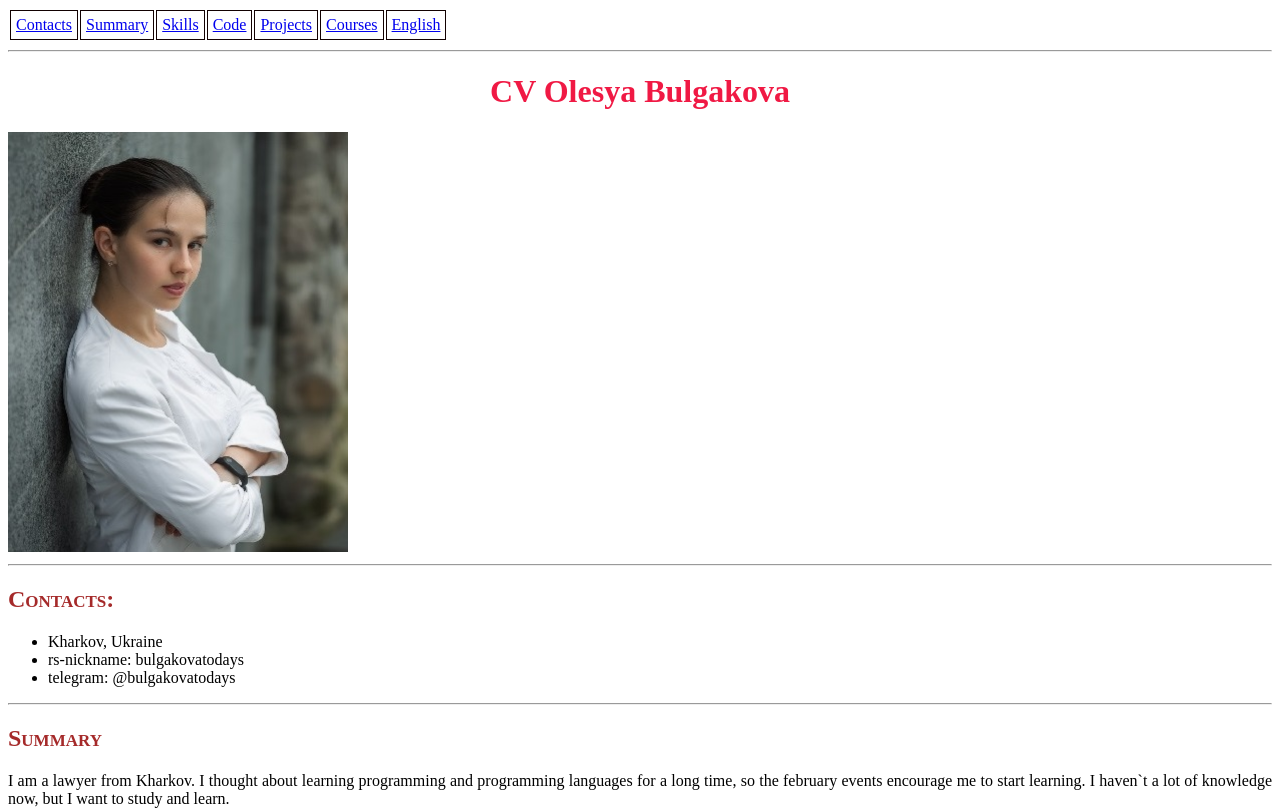
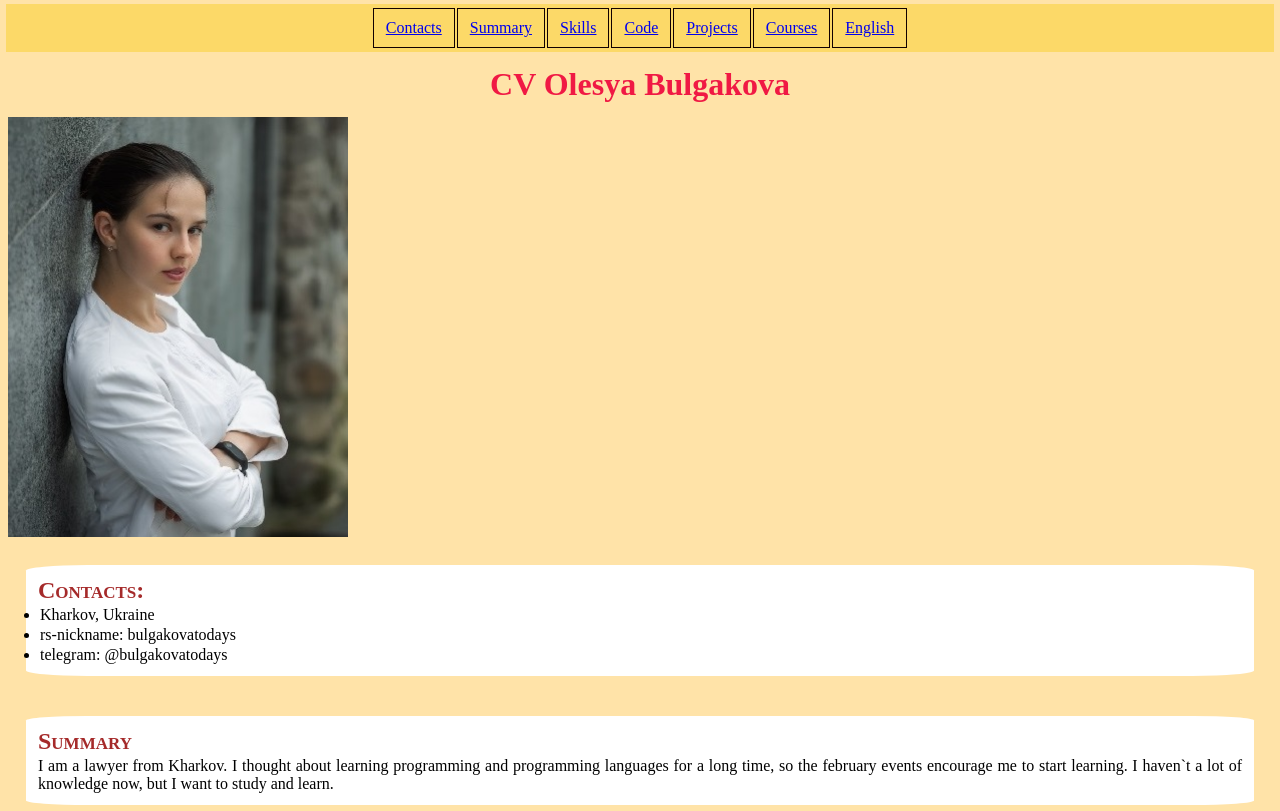
Before and after one commit to ngtaranina/rsschool-cv-1, a plain HTML site: page index.html in a window 1280 px wide. Shown: the top 811 px of the page. Drawn offline with Linux system fonts and the light colour scheme; a web font is replaced by a local one.

Commit message:
fix: change css (write more correct)

```diff
--- a/style.css
+++ b/style.css
@@ -1,31 +1,26 @@
 /* Универсальный селектор (звездочка) установил границы и внутренние отступы будут учитываться
 в значениях, которые вы указываете в ширине и высоте элемента */
 * {
+  padding: 0px;
+  margin: 2px;
+  border: 2px;
   box-sizing: border-box;
 }
 
 body {
   font-family: 'Joan', serif;
   min-height: 100vh;
+  background-color: rgb(255, 227, 168);;
 }
 
-.nav-link {
-  padding: 5px;
-  border: 1px solid #100;
-  color: brown;
-}
-
-nav {
-  text-decoration: none;
-}
-
-.chapter_2 {
-  text-align: justify;
+header, footer {
+  background-color: rgb(252, 217, 104);;
 }
 
 h1 {
   color:rgb(240, 25, 68);
   text-align:center;
+  padding: 10px;
 }
 
 h2 {
@@ -33,9 +28,57 @@ h2 {
   font-variant: small-caps;
 }
 
-/*
-m10 + Tab = margin: 10px;
-p10 + Tab = padding: 10px;
-bgc + Tab = background-color:
-bgi + Tab = background-image: url();
-*/
+/* nav */
+
+.nav {
+  display: -webkit-box;
+  display: -ms-flexbox;
+  display: flex;
+  -webkit-box-pack: center;
+      -ms-flex-pack: center;
+          justify-content: center;
+  -webkit-box-align: center;
+      -ms-flex-align: center;
+          align-items: center;
+  -ms-flex-wrap: wrap;
+      flex-wrap: wrap;
+}
+
+.nav-link {
+  padding: 10px;
+  border: 1px solid #100;
+  color: rgb(114, 79, 2);
+  text-decoration: none;
+}
+
+/* table 1-2*/
+
+.profile__avatar {
+  -o-object-fit: cover;
+     object-fit: cover;
+  border-radius: 50%;
+}
+
+.chapter {
+  color: black;
+  padding: 10px;
+  margin: 20px;
+  background-color: rgb(255, 255, 255);
+  -o-object-fit: cover;
+  object-fit: cover;
+border-radius: 5%;
+}
+
+.table_2 {
+  padding: 10px;
+  margin: 0% 10%;
+}
+
+.chapter_2 {
+  text-align: justify;
+}
+
+/* table 3 */
+.table_3 {
+padding: 0% 30%;
+}
```
